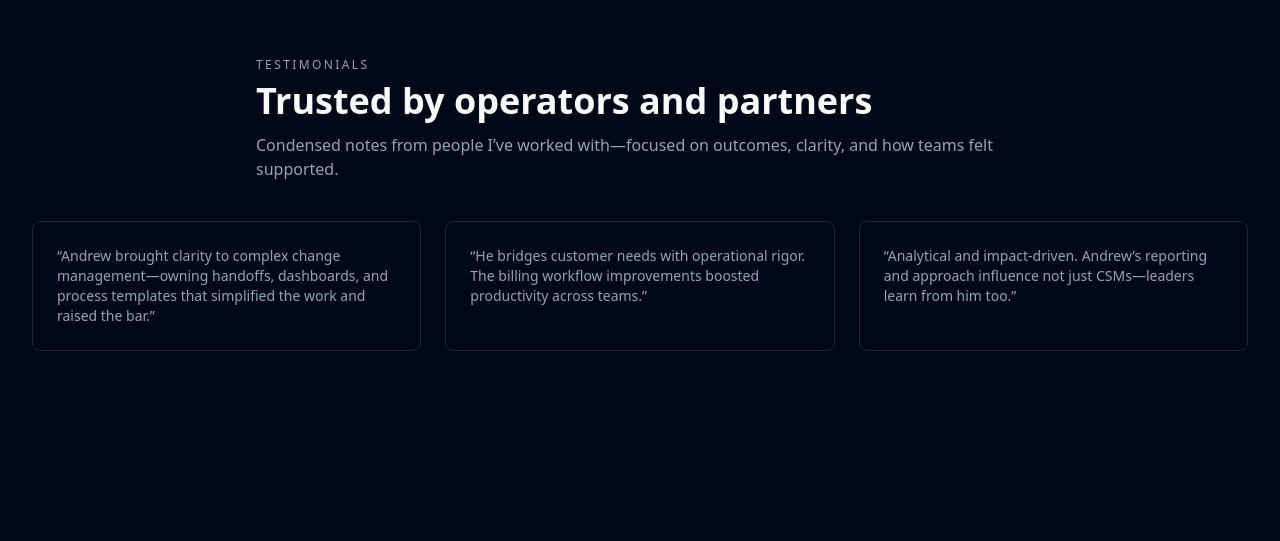
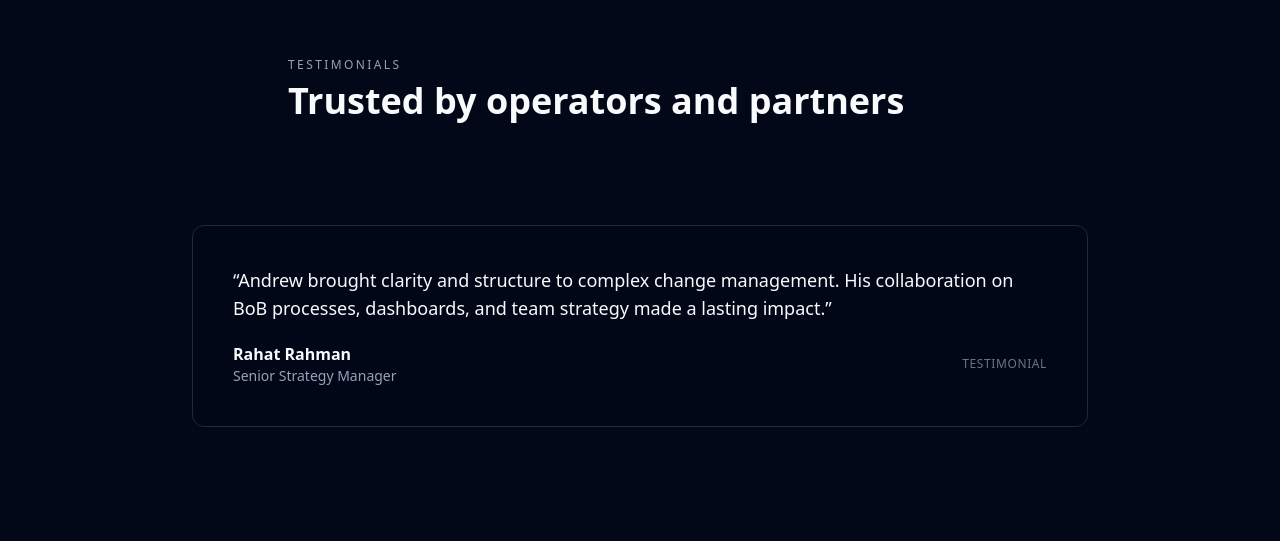
Before and after one commit to aroman117-1618/emerald-orb-magic, a React (Vite) app: page / in a window 1280 px wide. Shown: the part 2650-3191 px from the top of the page. Built offline with nearby package versions, Linux system fonts and the light colour scheme.

Commit message:
Add testimonials carousel
Implement a revolving carousel for testimonials, featuring translucent panels that fill with a vibrant green on hover. The carousel will be placed between the "Impact" and "Contact" sections, with slow, readable rotation and full-bleed display.

```diff
--- /dev/null
+++ b/src/components/TestimonialsCarousel.tsx
@@ -0,0 +1,140 @@
+import * as React from "react";
+import { Carousel, CarouselContent, CarouselItem, type CarouselApi } from "@/components/ui/carousel";
+import { cn } from "@/lib/utils";
+
+export type Testimonial = {
+  author: string;
+  role: string;
+  quote: string;
+};
+
+const TESTIMONIALS: Testimonial[] = [
+  {
+    author: "Rahat Rahman",
+    role: "Senior Strategy Manager",
+    quote:
+      "Andrew brought clarity and structure to complex change management. His collaboration on BoB processes, dashboards, and team strategy made a lasting impact.",
+  },
+  {
+    author: "Natalia Wyatt",
+    role: "Billing Operations Manager",
+    quote:
+      "Andrew bridges customer needs with operational best practices, streamlining billing processes and boosting productivity across teams.",
+  },
+  {
+    author: "Allie Guertin",
+    role: "Sr. Manager of Customer Success",
+    quote:
+      "Andrew’s analytical mindset and advanced reporting drive results. He has the potential to influence leaders as much as CSMs.",
+  },
+  {
+    author: "Junya Kato",
+    role: "Collections Manager",
+    quote:
+      "Proactive, resourceful, and committed to improvement — Andrew reduces unnecessary work and empowers teams.",
+  },
+  {
+    author: "Rob Allen Jr",
+    role: "Principal CSM",
+    quote:
+      "Andrew’s mentorship and leadership foster growth, confidence, and lasting career impact.",
+  },
+  {
+    author: "Jina Algarin",
+    role: "Director of Business Operations",
+    quote:
+      "Andrew blends technical expertise with customer care — a cultural and operational asset to any team.",
+  },
+  {
+    author: "Omkar Waghe",
+    role: "Customer Success Engineer",
+    quote:
+      "Andrew built a high-trust, high-performing team, refined processes, and became a trusted SME well beyond his role.",
+  },
+];
+
+interface Props {
+  className?: string;
+}
+
+const TestimonialsCarousel: React.FC<Props> = ({ className }) => {
+  const [api, setApi] = React.useState<CarouselApi | null>(null);
+  const [paused, setPaused] = React.useState(false);
+
+  // Auto-advance every 7s, pause on hover/focus
+  React.useEffect(() => {
+    if (!api) return;
+    let id: number | undefined;
+    const play = () => {
+      id = window.setInterval(() => {
+        if (!paused) api.scrollNext();
+      }, 7000);
+    };
+    play();
+
+    const onMouseEnter = () => setPaused(true);
+    const onMouseLeave = () => setPaused(false);
+    const root = api.rootNode();
+    root.addEventListener("mouseenter", onMouseEnter);
+    root.addEventListener("mouseleave", onMouseLeave);
+
+    return () => {
+      if (id) window.clearInterval(id);
+      root.removeEventListener("mouseenter", onMouseEnter);
+      root.removeEventListener("mouseleave", onMouseLeave);
+    };
+  }, [api, paused]);
+
+  return (
+    <section
+      aria-label="Testimonials carousel"
+      className={cn("relative", className)}
+    >
+      {/* Full-bleed wrapper so slides enter/exit at viewport edges */}
+      <div className="relative w-screen left-1/2 right-1/2 -ml-[50vw] -mr-[50vw]">
+        <Carousel
+          opts={{ loop: true, align: "start", skipSnaps: false }}
+          setApi={setApi}
+          className="relative"
+        >
+          {/* Remove default gutters for true edge-to-edge */}
+          <CarouselContent className="ml-0">
+            {TESTIMONIALS.map((t, i) => (
+              <CarouselItem key={i} className="pl-0">
+                <article className="group flex items-center justify-center py-10 md:py-16">
+                  {/* Inner container for readable width */}
+                  <div
+                    className={cn(
+                      "mx-4 md:mx-8 w-full max-w-4xl rounded-xl border transition-colors duration-300",
+                      "bg-background/40 backdrop-blur",
+                      "group-hover:bg-primary group-hover:text-primary-foreground"
+                    )}
+                  >
+                    <div className="p-6 md:p-10">
+                      <p className="text-base md:text-lg leading-relaxed">
+                        “{t.quote}”
+                      </p>
+                      <div className="mt-5 flex items-center justify-between">
+                        <div>
+                          <h3 className="text-sm md:text-base font-semibold">{t.author}</h3>
+                          <p className="text-xs md:text-sm text-muted-foreground group-hover:text-primary-foreground/80">
+                            {t.role}
+                          </p>
+                        </div>
+                        <span className="text-xs tracking-wider text-muted-foreground/70 group-hover:text-primary-foreground/70">
+                          TESTIMONIAL
+                        </span>
+                      </div>
+                    </div>
+                  </div>
+                </article>
+              </CarouselItem>
+            ))}
+          </CarouselContent>
+        </Carousel>
+      </div>
+    </section>
+  );
+};
+
+export default TestimonialsCarousel;
--- a/src/pages/Index.tsx
+++ b/src/pages/Index.tsx
@@ -2,6 +2,7 @@ import { Button } from "@/components/ui/button";
 import { Card } from "@/components/ui/card";
 import EmeraldOrb from "@/components/EmeraldOrb";
 import SectionGlyph from "@/components/SectionGlyph";
+import TestimonialsCarousel from "@/components/TestimonialsCarousel";
 import { ArrowRight } from "lucide-react";
 
 const Index = () => {
@@ -181,26 +182,14 @@ const Index = () => {
         </section>
 
         {/* Testimonials */}
-        <section id="testimonials" className="container py-20 md:py-28" aria-labelledby="testimonials-title">
-          <div className="mx-auto max-w-3xl">
+        <section id="testimonials" className="relative py-20 md:py-28" aria-labelledby="testimonials-title">
+          <div className="container mx-auto max-w-3xl">
             <p className="text-xs tracking-[0.2em] text-muted-foreground">TESTIMONIALS</p>
             <h2 id="testimonials-title" className="mt-2 text-3xl md:text-4xl font-semibold">Trusted by operators and partners</h2>
-            <p className="mt-3 text-muted-foreground">
-              Condensed notes from people I’ve worked with—focused on outcomes, clarity, and how teams felt supported.
-            </p>
           </div>
-          <div className="mt-10 grid gap-6 md:grid-cols-3">
-            {[
-              "Andrew brought clarity to complex change management—owning handoffs, dashboards, and process templates that simplified the work and raised the bar.",
-              "He bridges customer needs with operational rigor. The billing workflow improvements boosted productivity across teams.",
-              "Analytical and impact-driven. Andrew’s reporting and approach influence not just CSMs—leaders learn from him too.",
-            ].map((quote, i) => (
-              <Card key={i} className="p-6">
-                <p className="text-sm text-muted-foreground">“{quote}”</p>
-              </Card>
-            ))}
-          </div>
+          <TestimonialsCarousel className="mt-10" />
         </section>
+
 
         {/* Contact */}
         <section id="contact" className="container py-16 md:py-20" aria-labelledby="contact-title">
```
